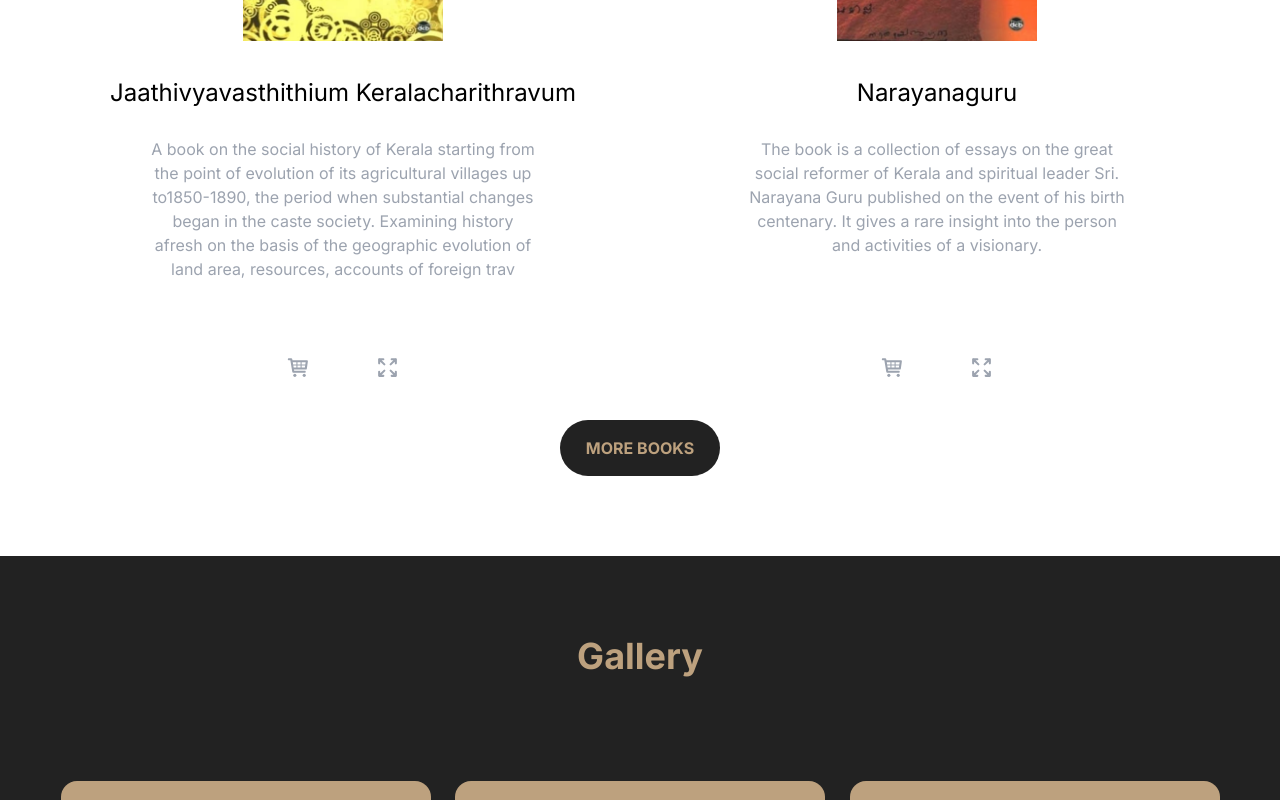
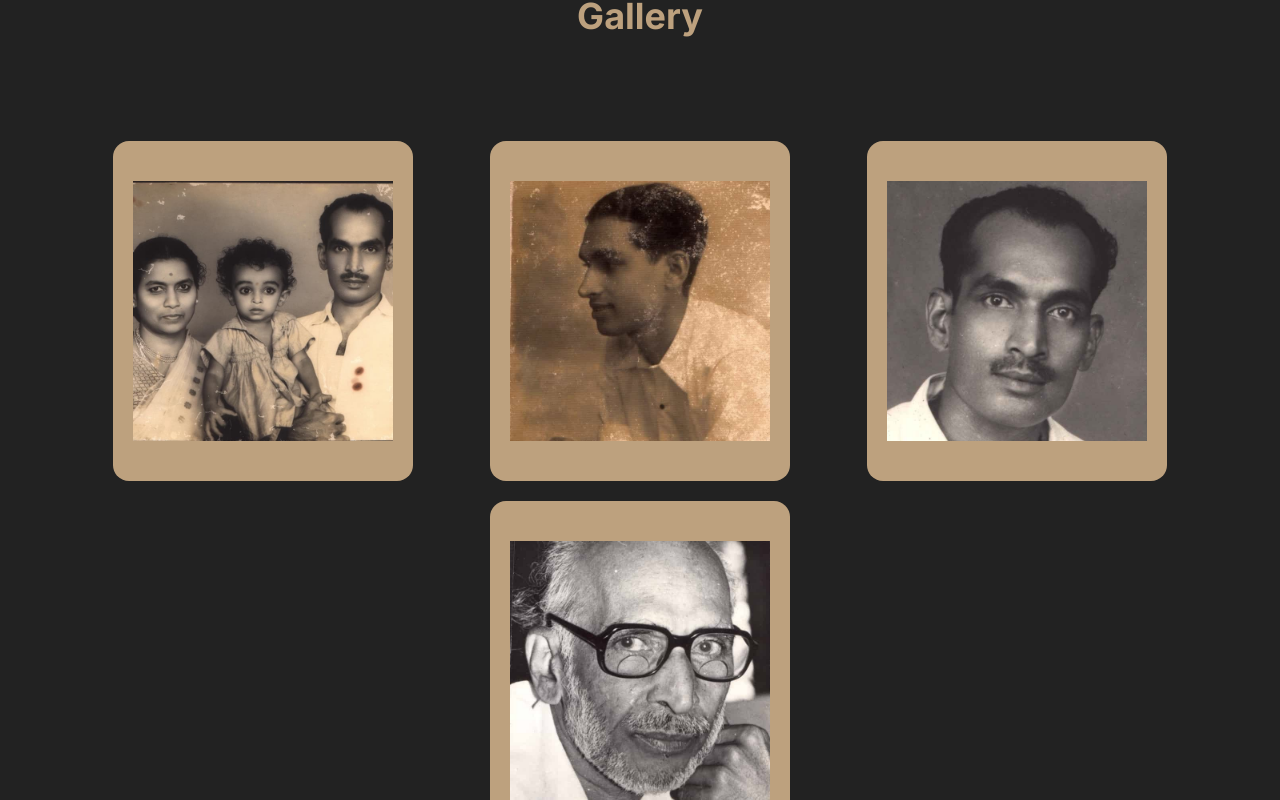
Before and after one commit to avinashkz/next.pkbalakrishnan.com, a Next.js app: page / in a window 1280 px wide. Shown: the part 2320-3120 px from the top of the page. Built offline with nearby package versions, Linux system fonts and the light colour scheme.

Commit message:
Update book and image sizes

```diff
--- a/app/components/book.tsx
+++ b/app/components/book.tsx
@@ -10,10 +10,10 @@ import { HiOutlineArrowsExpand } from "react-icons/hi"
 const Book = ({book}: { book: {id: string, title: string, cover: string, overview: string, link: string}}) => {
 
   return (
-    <div className='flex flex-col shrink-0 grow w-96 h-[620px] items-center space-y-5'>
+    <div className='flex flex-col shrink-0 grow w-60 h-[620px] items-center space-y-5'>
         <Image alt={book.title + 'Image'} src={book.cover} width={200} height={200}/>
         <h3 className='heading-3'>{book.title}</h3>
-        <p className='text-gray-400 text-center w-96'>{book.overview.slice(0,300)}</p>
+        <p className='text-gray-400 text-center w-72'>{book.overview.slice(0,250)}</p>
         <div className='flex !mt-auto space-x-16 text-gray-400'>
           <Link href={book.link}
             target="_blank"
--- a/app/page.tsx
+++ b/app/page.tsx
@@ -42,8 +42,8 @@ export default function Home() {
             <hr />
             <div className='flex flex-wrap items-center justify-evenly w-full gap-5'>
               {gallery.map((image, index) => (
-                <div key={index} className='py-10 px-5 w-[370px] shrink-0 rounded-2xl bg-gold'>
-                <Image  alt='' src={image} height={350} width={350} />
+                <div key={index} className='py-10 px-5 w-[300px] shrink-0 rounded-2xl bg-gold'>
+                <Image  alt='' src={image} height={300} width={300} />
                 </div>
               ))}
             </div>
```
